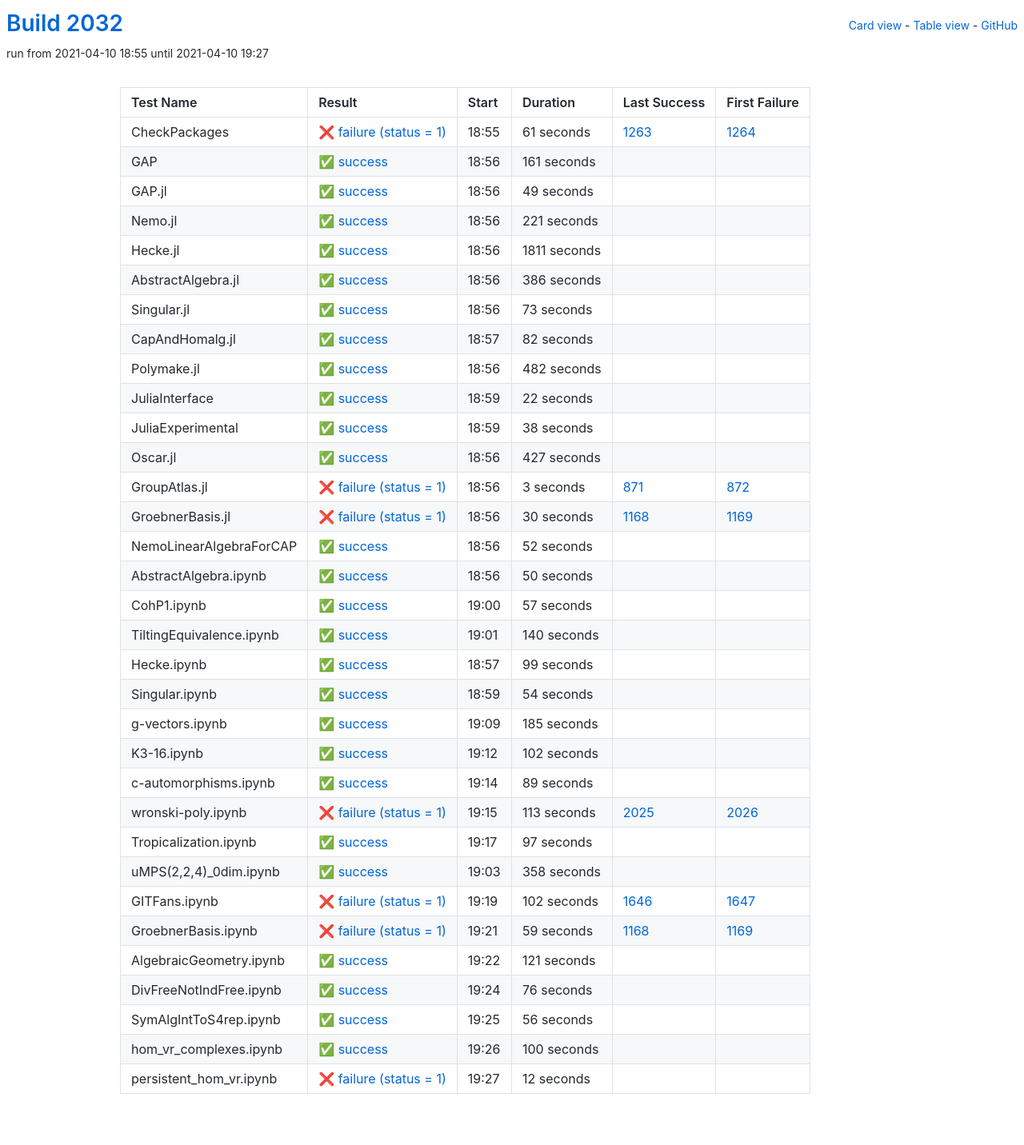
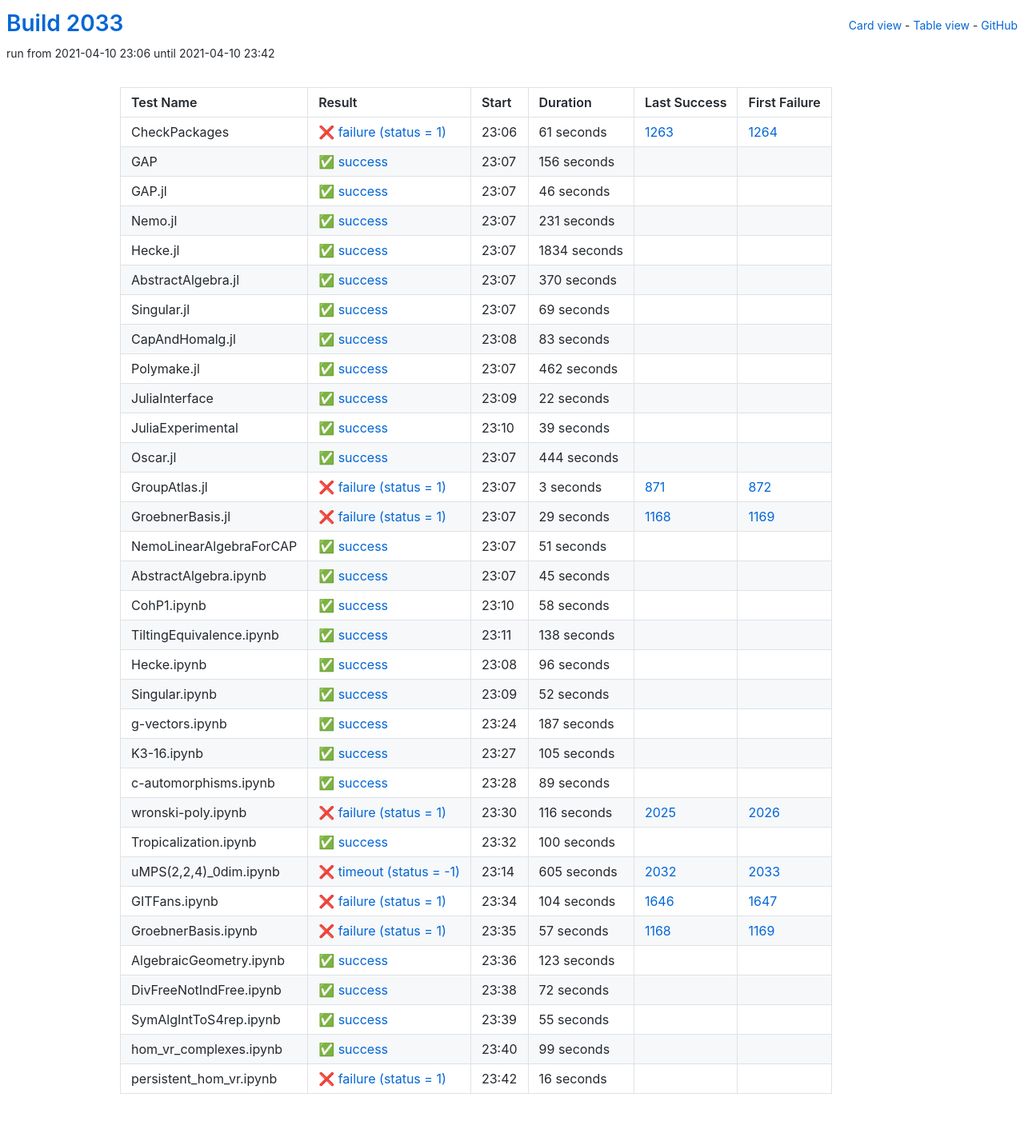
Before and after one commit to oscar-system/oscar-ci-status-stable, a Jekyll site: the page built from table.html, in a window 1280 px wide. Shown: the whole page at 80% size. Built offline with Jekyll 4.4.1, drawn with Linux system fonts in a browser that asks for light colours.

Commit message:
Build #2033

```diff
--- a/_data/ci.yml
+++ b/_data/ci.yml
@@ -1,6 +1,6 @@
 ---
-build: 2032
-build_url: https://oscarci.mathematik.uni-kl.de/job/oscar-stable/2032/
+build: 2033
+build_url: https://oscarci.mathematik.uni-kl.de/job/oscar-stable/2033/
 job: oscar-stable
 organization: oscar-system
 repo: oscar-ci-status-stable
@@ -8,8 +8,8 @@ repourl: https://github.com/oscar-system/oscar-ci-status-stable
 tests:
 - name: CheckPackages
   id: checkpackages
-  log: https://oscarci.mathematik.uni-kl.de/job/oscar-stable/2032/artifact/logs/build-2032/CheckPackages.log
-  start: 2021-04-10 18:55
+  log: https://oscarci.mathematik.uni-kl.de/job/oscar-stable/2033/artifact/logs/build-2033/CheckPackages.log
+  start: 2021-04-10 23:06
   success: false
   exitcode: 1
   status: failure
@@ -20,104 +20,104 @@ tests:
   first_failure_url: https://oscarci.mathematik.uni-kl.de/job/oscar-stable/1264/
 - name: GAP
   id: gap
-  log: https://oscarci.mathematik.uni-kl.de/job/oscar-stable/2032/artifact/logs/build-2032/GAP.log
-  start: 2021-04-10 18:56
+  log: https://oscarci.mathematik.uni-kl.de/job/oscar-stable/2033/artifact/logs/build-2033/GAP.log
+  start: 2021-04-10 23:07
   success: true
   exitcode: 0
   status: success
-  duration: 161
+  duration: 156
   last_success: false
   last_success_url:
   first_failure: false
   first_failure_url:
 - name: GAP.jl
   id: gap-jl
-  log: https://oscarci.mathematik.uni-kl.de/job/oscar-stable/2032/artifact/logs/build-2032/GAP.jl.log
-  start: 2021-04-10 18:56
+  log: https://oscarci.mathematik.uni-kl.de/job/oscar-stable/2033/artifact/logs/build-2033/GAP.jl.log
+  start: 2021-04-10 23:07
   success: true
   exitcode: 0
   status: success
-  duration: 49
+  duration: 46
   last_success: false
   last_success_url:
   first_failure: false
   first_failure_url:
 - name: Nemo.jl
   id: nemo-jl
-  log: https://oscarci.mathematik.uni-kl.de/job/oscar-stable/2032/artifact/logs/build-2032/Nemo.jl.log
-  start: 2021-04-10 18:56
+  log: https://oscarci.mathematik.uni-kl.de/job/oscar-stable/2033/artifact/logs/build-2033/Nemo.jl.log
+  start: 2021-04-10 23:07
   success: true
   exitcode: 0
   status: success
-  duration: 221
+  duration: 231
   last_success: false
   last_success_url:
   first_failure: false
   first_failure_url:
 - name: Hecke.jl
   id: hecke-jl
-  log: https://oscarci.mathematik.uni-kl.de/job/oscar-stable/2032/artifact/logs/build-2032/Hecke.jl.log
-  start: 2021-04-10 18:56
+  log: https://oscarci.mathematik.uni-kl.de/job/oscar-stable/2033/artifact/logs/build-2033/Hecke.jl.log
+  start: 2021-04-10 23:07
   success: true
   exitcode: 0
   status: success
-  duration: 1811
+  duration: 1834
   last_success: false
   last_success_url:
   first_failure: false
   first_failure_url:
 - name: AbstractAlgebra.jl
   id: abstractalgebra-jl
-  log: https://oscarci.mathematik.uni-kl.de/job/oscar-stable/2032/artifact/logs/build-2032/AbstractAlgebra.jl.log
-  start: 2021-04-10 18:56
+  log: https://oscarci.mathematik.uni-kl.de/job/oscar-stable/2033/artifact/logs/build-2033/AbstractAlgebra.jl.log
+  start: 2021-04-10 23:07
   success: true
   exitcode: 0
   status: success
-  duration: 386
+  duration: 370
   last_success: false
   last_success_url:
   first_failure: false
   first_failure_url:
 - name: Singular.jl
   id: singular-jl
-  log: https://oscarci.mathematik.uni-kl.de/job/oscar-stable/2032/artifact/logs/build-2032/Singular.jl.log
-  start: 2021-04-10 18:56
+  log: https://oscarci.mathematik.uni-kl.de/job/oscar-stable/2033/artifact/logs/build-2033/Singular.jl.log
+  start: 2021-04-10 23:07
   success: true
   exitcode: 0
   status: success
-  duration: 73
+  duration: 69
   last_success: false
   last_success_url:
   first_failure: false
   first_failure_url:
 - name: CapAndHomalg.jl
   id: capandhomalg-jl
-  log: https://oscarci.mathematik.uni-kl.de/job/oscar-stable/2032/artifact/logs/build-2032/CapAndHomalg.jl.log
-  start: 2021-04-10 18:57
+  log: https://oscarci.mathematik.uni-kl.de/job/oscar-stable/2033/artifact/logs/build-2033/CapAndHomalg.jl.log
+  start: 2021-04-10 23:08
   success: true
   exitcode: 0
   status: success
-  duration: 82
+  duration: 83
   last_success: false
   last_success_url:
   first_failure: false
   first_failure_url:
 - name: Polymake.jl
   id: polymake-jl
-  log: https://oscarci.mathematik.uni-kl.de/job/oscar-stable/2032/artifact/logs/build-2032/Polymake.jl.log
-  start: 2021-04-10 18:56
+  log: https://oscarci.mathematik.uni-kl.de/job/oscar-stable/2033/artifact/logs/build-2033/Polymake.jl.log
+  start: 2021-04-10 23:07
   success: true
   exitcode: 0
   status: success
-  duration: 482
+  duration: 462
   last_success: false
   last_success_url:
   first_failure: false
   first_failure_url:
 - name: JuliaInterface
   id: juliainterface
-  log: https://oscarci.mathematik.uni-kl.de/job/oscar-stable/2032/artifact/logs/build-2032/JuliaInterface.log
-  start: 2021-04-10 18:59
+  log: https://oscarci.mathematik.uni-kl.de/job/oscar-stable/2033/artifact/logs/build-2033/JuliaInterface.log
+  start: 2021-04-10 23:09
   success: true
   exitcode: 0
   status: success
@@ -128,32 +128,32 @@ tests:
   first_failure_url:
 - name: JuliaExperimental
   id: juliaexperimental
-  log: https://oscarci.mathematik.uni-kl.de/job/oscar-stable/2032/artifact/logs/build-2032/JuliaExperimental.log
-  start: 2021-04-10 18:59
+  log: https://oscarci.mathematik.uni-kl.de/job/oscar-stable/2033/artifact/logs/build-2033/JuliaExperimental.log
+  start: 2021-04-10 23:10
   success: true
   exitcode: 0
   status: success
-  duration: 38
+  duration: 39
   last_success: false
   last_success_url:
   first_failure: false
   first_failure_url:
 - name: Oscar.jl
   id: oscar-jl
-  log: https://oscarci.mathematik.uni-kl.de/job/oscar-stable/2032/artifact/logs/build-2032/Oscar.jl.log
-  start: 2021-04-10 18:56
+  log: https://oscarci.mathematik.uni-kl.de/job/oscar-stable/2033/artifact/logs/build-2033/Oscar.jl.log
+  start: 2021-04-10 23:07
   success: true
   exitcode: 0
   status: success
-  duration: 427
+  duration: 444
   last_success: false
   last_success_url:
   first_failure: false
   first_failure_url:
 - name: GroupAtlas.jl
   id: groupatlas-jl
-  log: https://oscarci.mathematik.uni-kl.de/job/oscar-stable/2032/artifact/logs/build-2032/GroupAtlas.jl.log
-  start: 2021-04-10 18:56
+  log: https://oscarci.mathematik.uni-kl.de/job/oscar-stable/2033/artifact/logs/build-2033/GroupAtlas.jl.log
+  start: 2021-04-10 23:07
   success: false
   exitcode: 1
   status: failure
@@ -164,20 +164,80 @@ tests:
   first_failure_url: https://oscarci.mathematik.uni-kl.de/job/oscar-stable/872/
 - name: GroebnerBasis.jl
   id: groebnerbasis-jl
-  log: https://oscarci.mathematik.uni-kl.de/job/oscar-stable/2032/artifact/logs/build-2032/GroebnerBasis.jl.log
-  start: 2021-04-10 18:56
+  log: https://oscarci.mathematik.uni-kl.de/job/oscar-stable/2033/artifact/logs/build-2033/GroebnerBasis.jl.log
+  start: 2021-04-10 23:07
   success: false
   exitcode: 1
   status: failure
-  duration: 30
+  duration: 29
   last_success: 1168
   last_success_url: https://oscarci.mathematik.uni-kl.de/job/oscar-stable/1168/
   first_failure: 1169
   first_failure_url: https://oscarci.mathematik.uni-kl.de/job/oscar-stable/1169/
 - name: NemoLinearAlgebraForCAP
   id: nemolinearalgebraforcap
-  log: https://oscarci.mathematik.uni-kl.de/job/oscar-stable/2032/artifact/logs/build-2032/NemoLinearAlgebraForCAP.log
-  start: 2021-04-10 18:56
+  log: https://oscarci.mathematik.uni-kl.de/job/oscar-stable/2033/artifact/logs/build-2033/NemoLinearAlgebraForCAP.log
+  start: 2021-04-10 23:07
+  success: true
+  exitcode: 0
+  status: success
+  duration: 51
+  last_success: false
+  last_success_url:
+  first_failure: false
+  first_failure_url:
+- name: AbstractAlgebra.ipynb
+  id: abstractalgebra-ipynb
+  log: https://oscarci.mathematik.uni-kl.de/job/oscar-stable/2033/artifact/logs/build-2033/AbstractAlgebra.ipynb.log
+  start: 2021-04-10 23:07
+  success: true
+  exitcode: 0
+  status: success
+  duration: 45
+  last_success: false
+  last_success_url:
+  first_failure: false
+  first_failure_url:
+- name: CohP1.ipynb
+  id: cohp1-ipynb
+  log: https://oscarci.mathematik.uni-kl.de/job/oscar-stable/2033/artifact/logs/build-2033/CohP1.ipynb.log
+  start: 2021-04-10 23:10
+  success: true
+  exitcode: 0
+  status: success
+  duration: 58
+  last_success: false
+  last_success_url:
+  first_failure: false
+  first_failure_url:
+- name: TiltingEquivalence.ipynb
+  id: tiltingequivalence-ipynb
+  log: https://oscarci.mathematik.uni-kl.de/job/oscar-stable/2033/artifact/logs/build-2033/TiltingEquivalence.ipynb.log
+  start: 2021-04-10 23:11
+  success: true
+  exitcode: 0
+  status: success
+  duration: 138
+  last_success: false
+  last_success_url:
+  first_failure: false
+  first_failure_url:
+- name: Hecke.ipynb
+  id: hecke-ipynb
+  log: https://oscarci.mathematik.uni-kl.de/job/oscar-stable/2033/artifact/logs/build-2033/Hecke.ipynb.log
+  start: 2021-04-10 23:08
+  success: true
+  exitcode: 0
+  status: success
+  duration: 96
+  last_success: false
+  last_success_url:
+  first_failure: false
+  first_failure_url:
+- name: Singular.ipynb
+  id: singular-ipynb
+  log: https://oscarci.mathematik.uni-kl.de/job/oscar-stable/2033/artifact/logs/build-2033/Singular.ipynb.log
+  start: 2021-04-10 23:09
   success: true
   exitcode: 0
   status: success
@@ -186,94 +246,34 @@ tests:
   last_success_url:
   first_failure: false
   first_failure_url:
-- name: AbstractAlgebra.ipynb
-  id: abstractalgebra-ipynb
-  log: https://oscarci.mathematik.uni-kl.de/job/oscar-stable/2032/artifact/logs/build-2032/AbstractAlgebra.ipynb.log
-  start: 2021-04-10 18:56
+- name: g-vectors.ipynb
+  id: g-vectors-ipynb
+  log: https://oscarci.mathematik.uni-kl.de/job/oscar-stable/2033/artifact/logs/build-2033/g-vectors.ipynb.log
+  start: 2021-04-10 23:24
   success: true
   exitcode: 0
   status: success
-  duration: 50
-  last_success: false
-  last_success_url:
-  first_failure: false
-  first_failure_url:
-- name: CohP1.ipynb
-  id: cohp1-ipynb
-  log: https://oscarci.mathematik.uni-kl.de/job/oscar-stable/2032/artifact/logs/build-2032/CohP1.ipynb.log
-  start: 2021-04-10 19:00
-  success: true
-  exitcode: 0
-  status: success
-  duration: 57
-  last_success: false
-  last_success_url:
-  first_failure: false
-  first_failure_url:
-- name: TiltingEquivalence.ipynb
-  id: tiltingequivalence-ipynb
-  log: https://oscarci.mathematik.uni-kl.de/job/oscar-stable/2032/artifact/logs/build-2032/TiltingEquivalence.ipynb.log
-  start: 2021-04-10 19:01
-  success: true
-  exitcode: 0
-  status: success
-  duration: 140
-  last_success: false
-  last_success_url:
-  first_failure: false
-  first_failure_url:
-- name: Hecke.ipynb
-  id: hecke-ipynb
-  log: https://oscarci.mathematik.uni-kl.de/job/oscar-stable/2032/artifact/logs/build-2032/Hecke.ipynb.log
-  start: 2021-04-10 18:57
-  success: true
-  exitcode: 0
-  status: success
-  duration: 99
-  last_success: false
-  last_success_url:
-  first_failure: false
-  first_failure_url:
-- name: Singular.ipynb
-  id: singular-ipynb
-  log: https://oscarci.mathematik.uni-kl.de/job/oscar-stable/2032/artifact/logs/build-2032/Singular.ipynb.log
-  start: 2021-04-10 18:59
-  success: true
-  exitcode: 0
-  status: success
-  duration: 54
-  last_success: false
-  last_success_url:
-  first_failure: false
-  first_failure_url:
-- name: g-vectors.ipynb
-  id: g-vectors-ipynb
-  log: https://oscarci.mathematik.uni-kl.de/job/oscar-stable/2032/artifact/logs/build-2032/g-vectors.ipynb.log
-  start: 2021-04-10 19:09
-  success: true
-  exitcode: 0
-  status: success
-  duration: 185
+  duration: 187
   last_success: false
   last_success_url:
   first_failure: false
   first_failure_url:
 - name: K3-16.ipynb
   id: k3-16-ipynb
-  log: https://oscarci.mathematik.uni-kl.de/job/oscar-stable/2032/artifact/logs/build-2032/K3-16.ipynb.log
-  start: 2021-04-10 19:12
+  log: https://oscarci.mathematik.uni-kl.de/job/oscar-stable/2033/artifact/logs/build-2033/K3-16.ipynb.log
+  start: 2021-04-10 23:27
   success: true
   exitcode: 0
   status: success
-  duration: 102
+  duration: 105
   last_success: false
   last_success_url:
   first_failure: false
   first_failure_url:
 - name: c-automorphisms.ipynb
   id: c-automorphisms-ipynb
-  log: https://oscarci.mathematik.uni-kl.de/job/oscar-stable/2032/artifact/logs/build-2032/c-automorphisms.ipynb.log
-  start: 2021-04-10 19:14
+  log: https://oscarci.mathematik.uni-kl.de/job/oscar-stable/2033/artifact/logs/build-2033/c-automorphisms.ipynb.log
+  start: 2021-04-10 23:28
   success: true
   exitcode: 0
   status: success
@@ -284,104 +284,20 @@ tests:
   first_failure_url:
 - name: wronski-poly.ipynb
   id: wronski-poly-ipynb
-  log: https://oscarci.mathematik.uni-kl.de/job/oscar-stable/2032/artifact/logs/build-2032/wronski-poly.ipynb.log
-  start: 2021-04-10 19:15
+  log: https://oscarci.mathematik.uni-kl.de/job/oscar-stable/2033/artifact/logs/build-2033/wronski-poly.ipynb.log
+  start: 2021-04-10 23:30
   success: false
   exitcode: 1
   status: failure
-  duration: 113
+  duration: 116
   last_success: 2025
   last_success_url: https://oscarci.mathematik.uni-kl.de/job/oscar-stable/2025/
   first_failure: 2026
   first_failure_url: https://oscarci.mathematik.uni-kl.de/job/oscar-stable/2026/
 - name: Tropicalization.ipynb
   id: tropicalization-ipynb
-  log: https://oscarci.mathematik.uni-kl.de/job/oscar-stable/2032/artifact/logs/build-2032/Tropicalization.ipynb.log
-  start: 2021-04-10 19:17
-  success: true
-  exitcode: 0
-  status: success
-  duration: 97
-  last_success: false
-  last_success_url:
-  first_failure: false
-  first_failure_url:
-- name: uMPS(2,2,4)_0dim.ipynb
-  id: umps-2-2-4-0dim-ipynb
-  log: https://oscarci.mathematik.uni-kl.de/job/oscar-stable/2032/artifact/logs/build-2032/uMPS-2-2-4-_0dim.ipynb.log
-  start: 2021-04-10 19:03
-  success: true
-  exitcode: 0
-  status: success
-  duration: 358
-  last_success: false
-  last_success_url:
-  first_failure: false
-  first_failure_url:
-- name: GITFans.ipynb
-  id: gitfans-ipynb
-  log: https://oscarci.mathematik.uni-kl.de/job/oscar-stable/2032/artifact/logs/build-2032/GITFans.ipynb.log
-  start: 2021-04-10 19:19
-  success: false
-  exitcode: 1
-  status: failure
-  duration: 102
-  last_success: 1646
-  last_success_url: https://oscarci.mathematik.uni-kl.de/job/oscar-stable/1646/
-  first_failure: 1647
-  first_failure_url: https://oscarci.mathematik.uni-kl.de/job/oscar-stable/1647/
-- name: GroebnerBasis.ipynb
-  id: groebnerbasis-ipynb
-  log: https://oscarci.mathematik.uni-kl.de/job/oscar-stable/2032/artifact/logs/build-2032/GroebnerBasis.ipynb.log
-  start: 2021-04-10 19:21
-  success: false
-  exitcode: 1
-  status: failure
-  duration: 59
-  last_success: 1168
-  last_success_url: https://oscarci.mathematik.uni-kl.de/job/oscar-stable/1168/
-  first_failure: 1169
-  first_failure_url: https://oscarci.mathematik.uni-kl.de/job/oscar-stable/1169/
-- name: AlgebraicGeometry.ipynb
-  id: algebraicgeometry-ipynb
-  log: https://oscarci.mathematik.uni-kl.de/job/oscar-stable/2032/artifact/logs/build-2032/AlgebraicGeometry.ipynb.log
-  start: 2021-04-10 19:22
-  success: true
-  exitcode: 0
-  status: success
-  duration: 121
-  last_success: false
-  last_success_url:
-  first_failure: false
-  first_failure_url:
-- name: DivFreeNotIndFree.ipynb
-  id: divfreenotindfree-ipynb
-  log: https://oscarci.mathematik.uni-kl.de/job/oscar-stable/2032/artifact/logs/build-2032/DivFreeNotIndFree.ipynb.log
-  start: 2021-04-10 19:24
-  success: true
-  exitcode: 0
-  status: success
-  duration: 76
-  last_success: false
-  last_success_url:
-  first_failure: false
-  first_failure_url:
-- name: SymAlgIntToS4rep.ipynb
-  id: symalginttos4rep-ipynb
-  log: https://oscarci.mathematik.uni-kl.de/job/oscar-stable/2032/artifact/logs/build-2032/SymAlgIntToS4rep.ipynb.log
-  start: 2021-04-10 19:25
-  success: true
-  exitcode: 0
-  status: success
-  duration: 56
-  last_success: false
-  last_success_url:
-  first_failure: false
-  first_failure_url:
-- name: hom_vr_complexes.ipynb
-  id: hom-vr-complexes-ipynb
-  log: https://oscarci.mathematik.uni-kl.de/job/oscar-stable/2032/artifact/logs/build-2032/hom_vr_complexes.ipynb.log
-  start: 2021-04-10 19:26
+  log: https://oscarci.mathematik.uni-kl.de/job/oscar-stable/2033/artifact/logs/build-2033/Tropicalization.ipynb.log
+  start: 2021-04-10 23:32
   success: true
   exitcode: 0
   status: success
@@ -390,15 +306,99 @@ tests:
   last_success_url:
   first_failure: false
   first_failure_url:
-- name: persistent_hom_vr.ipynb
-  id: persistent-hom-vr-ipynb
-  log: https://oscarci.mathematik.uni-kl.de/job/oscar-stable/2032/artifact/logs/build-2032/persistent_hom_vr.ipynb.log
-  start: 2021-04-10 19:27
+- name: uMPS(2,2,4)_0dim.ipynb
+  id: umps-2-2-4-0dim-ipynb
+  log: https://oscarci.mathematik.uni-kl.de/job/oscar-stable/2033/artifact/logs/build-2033/uMPS-2-2-4-_0dim.ipynb.log
+  start: 2021-04-10 23:14
+  success: false
+  exitcode: -1
+  status: timeout
+  duration: 605
+  last_success: 2032
+  last_success_url: https://oscarci.mathematik.uni-kl.de/job/oscar-stable/2032/
+  first_failure: 2033
+  first_failure_url: https://oscarci.mathematik.uni-kl.de/job/oscar-stable/2033/
+- name: GITFans.ipynb
+  id: gitfans-ipynb
+  log: https://oscarci.mathematik.uni-kl.de/job/oscar-stable/2033/artifact/logs/build-2033/GITFans.ipynb.log
+  start: 2021-04-10 23:34
   success: false
   exitcode: 1
   status: failure
-  duration: 12
+  duration: 104
+  last_success: 1646
+  last_success_url: https://oscarci.mathematik.uni-kl.de/job/oscar-stable/1646/
+  first_failure: 1647
+  first_failure_url: https://oscarci.mathematik.uni-kl.de/job/oscar-stable/1647/
+- name: GroebnerBasis.ipynb
+  id: groebnerbasis-ipynb
+  log: https://oscarci.mathematik.uni-kl.de/job/oscar-stable/2033/artifact/logs/build-2033/GroebnerBasis.ipynb.log
+  start: 2021-04-10 23:35
+  success: false
+  exitcode: 1
+  status: failure
+  duration: 57
+  last_success: 1168
+  last_success_url: https://oscarci.mathematik.uni-kl.de/job/oscar-stable/1168/
+  first_failure: 1169
+  first_failure_url: https://oscarci.mathematik.uni-kl.de/job/oscar-stable/1169/
+- name: AlgebraicGeometry.ipynb
+  id: algebraicgeometry-ipynb
+  log: https://oscarci.mathematik.uni-kl.de/job/oscar-stable/2033/artifact/logs/build-2033/AlgebraicGeometry.ipynb.log
+  start: 2021-04-10 23:36
+  success: true
+  exitcode: 0
+  status: success
+  duration: 123
   last_success: false
   last_success_url:
   first_failure: false
   first_failure_url:
+- name: DivFreeNotIndFree.ipynb
+  id: divfreenotindfree-ipynb
+  log: https://oscarci.mathematik.uni-kl.de/job/oscar-stable/2033/artifact/logs/build-2033/DivFreeNotIndFree.ipynb.log
+  start: 2021-04-10 23:38
+  success: true
+  exitcode: 0
+  status: success
+  duration: 72
+  last_success: false
+  last_success_url:
+  first_failure: false
+  first_failure_url:
+- name: SymAlgIntToS4rep.ipynb
+  id: symalginttos4rep-ipynb
+  log: https://oscarci.mathematik.uni-kl.de/job/oscar-stable/2033/artifact/logs/build-2033/SymAlgIntToS4rep.ipynb.log
+  start: 2021-04-10 23:39
+  success: true
+  exitcode: 0
+  status: success
+  duration: 55
+  last_success: false
+  last_success_url:
+  first_failure: false
+  first_failure_url:
+- name: hom_vr_complexes.ipynb
+  id: hom-vr-complexes-ipynb
+  log: https://oscarci.mathematik.uni-kl.de/job/oscar-stable/2033/artifact/logs/build-2033/hom_vr_complexes.ipynb.log
+  start: 2021-04-10 23:40
+  success: true
+  exitcode: 0
+  status: success
+  duration: 99
+  last_success: false
+  last_success_url:
+  first_failure: false
+  first_failure_url:
+- name: persistent_hom_vr.ipynb
+  id: persistent-hom-vr-ipynb
+  log: https://oscarci.mathematik.uni-kl.de/job/oscar-stable/2033/artifact/logs/build-2033/persistent_hom_vr.ipynb.log
+  start: 2021-04-10 23:42
+  success: false
+  exitcode: 1
+  status: failure
+  duration: 16
+  last_success: false
+  last_success_url:
+  first_failure: false
+  first_failure_url:
```
Also changed, not shown: README.md.
